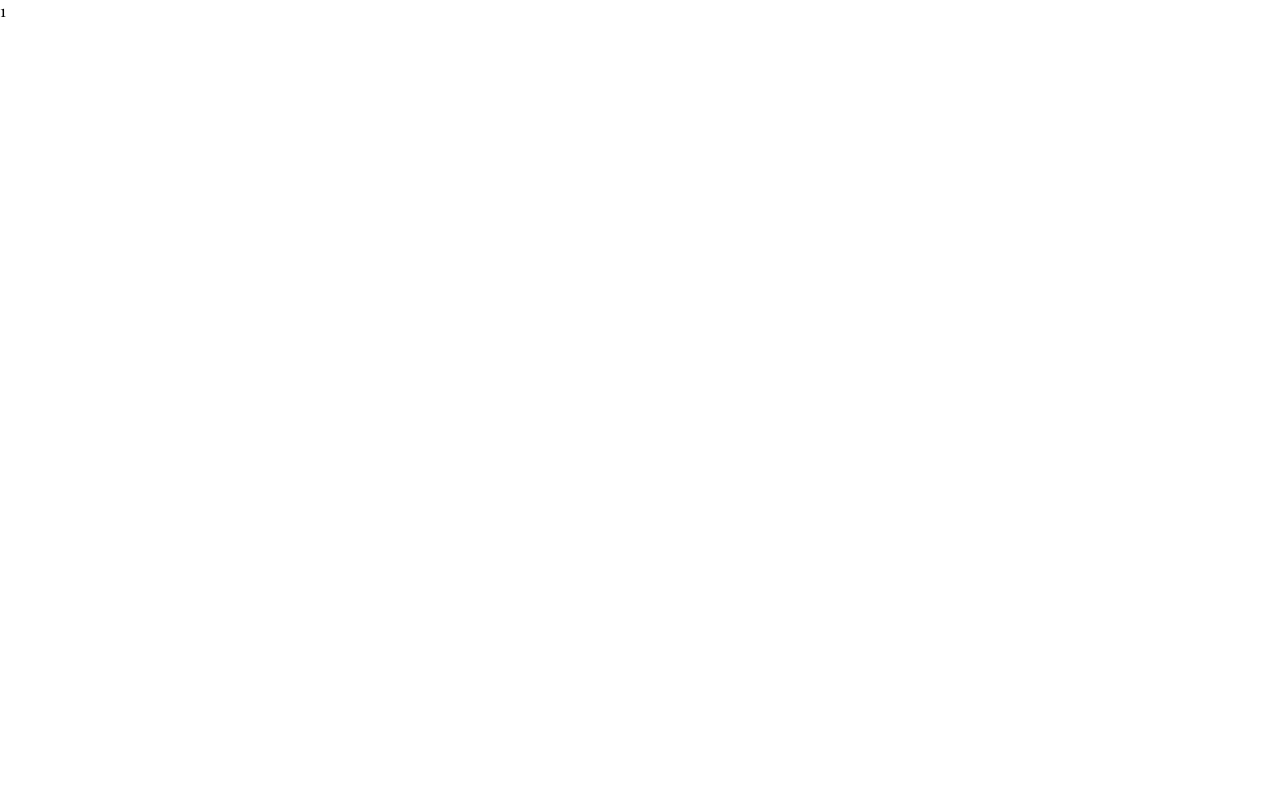
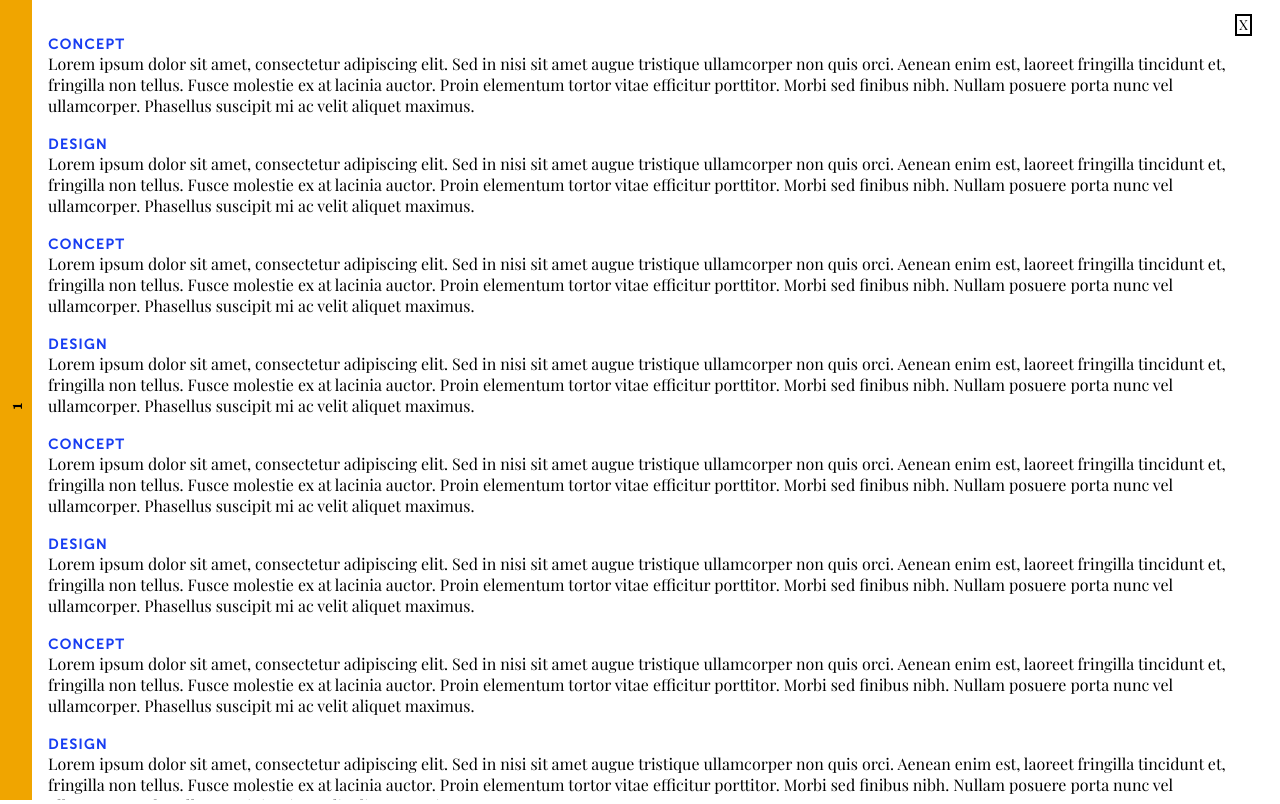
Before and after one commit to imsranka/portfolio-website, a Next.js app: page /work/1 in a window 1280 px wide. Built offline with nearby package versions, Linux system fonts and the light colour scheme.

Commit message:
PoW basic layout

```diff
--- a/pages/work/[wid].js
+++ b/pages/work/[wid].js
@@ -1,9 +1,122 @@
 import { useRouter } from "next/dist/client/router";
-import React from "react";
+import React, { useContext, useEffect } from "react";
+import { NavShowContext } from "../../utils/context/navContext";
+import pStyle from "../../styles/Project.module.css";
 
 const Wid = () => {
   const router = useRouter();
-  return <div style={{ color: "black" }}>{router.query.wid}</div>;
+  const { showNav, setShowNav } = useContext(NavShowContext);
+
+  useEffect(() => {
+    setShowNav(false);
+    return () => {
+      setShowNav(true);
+    };
+  }, []);
+  return (
+    <div
+      style={{
+        color: "black",
+        overflow: "auto",
+        height: "100vh",
+      }}
+    >
+      <div className={pStyle.close_btn} onClick={() => router.push("/works")}>
+        X
+      </div>
+      <h3 className={pStyle.banner}>{router.query.wid}</h3>
+      <article className={pStyle.outer_container}>
+        <section className={pStyle.concept}>
+          <span className={pStyle.title}>Concept</span>
+          <div>
+            Lorem ipsum dolor sit amet, consectetur adipiscing elit. Sed in nisi
+            sit amet augue tristique ullamcorper non quis orci. Aenean enim est,
+            laoreet fringilla tincidunt et, fringilla non tellus. Fusce molestie
+            ex at lacinia auctor. Proin elementum tortor vitae efficitur
+            porttitor. Morbi sed finibus nibh. Nullam posuere porta nunc vel
+            ullamcorper. Phasellus suscipit mi ac velit aliquet maximus.
+          </div>
+        </section>
+        <section className={pStyle.design}>
+          <span className={pStyle.title}>Design</span>
+          <div>
+            Lorem ipsum dolor sit amet, consectetur adipiscing elit. Sed in nisi
+            sit amet augue tristique ullamcorper non quis orci. Aenean enim est,
+            laoreet fringilla tincidunt et, fringilla non tellus. Fusce molestie
+            ex at lacinia auctor. Proin elementum tortor vitae efficitur
+            porttitor. Morbi sed finibus nibh. Nullam posuere porta nunc vel
+            ullamcorper. Phasellus suscipit mi ac velit aliquet maximus.
+          </div>
+        </section>
+        <section className={pStyle.concept}>
+          <span className={pStyle.title}>Concept</span>
+          <div>
+            Lorem ipsum dolor sit amet, consectetur adipiscing elit. Sed in nisi
+            sit amet augue tristique ullamcorper non quis orci. Aenean enim est,
+            laoreet fringilla tincidunt et, fringilla non tellus. Fusce molestie
+            ex at lacinia auctor. Proin elementum tortor vitae efficitur
+            porttitor. Morbi sed finibus nibh. Nullam posuere porta nunc vel
+            ullamcorper. Phasellus suscipit mi ac velit aliquet maximus.
+          </div>
+        </section>
+        <section className={pStyle.design}>
+          <span className={pStyle.title}>Design</span>
+          <div>
+            Lorem ipsum dolor sit amet, consectetur adipiscing elit. Sed in nisi
+            sit amet augue tristique ullamcorper non quis orci. Aenean enim est,
+            laoreet fringilla tincidunt et, fringilla non tellus. Fusce molestie
+            ex at lacinia auctor. Proin elementum tortor vitae efficitur
+            porttitor. Morbi sed finibus nibh. Nullam posuere porta nunc vel
+            ullamcorper. Phasellus suscipit mi ac velit aliquet maximus.
+          </div>
+        </section>
+        <section className={pStyle.concept}>
+          <span className={pStyle.title}>Concept</span>
+          <div>
+            Lorem ipsum dolor sit amet, consectetur adipiscing elit. Sed in nisi
+            sit amet augue tristique ullamcorper non quis orci. Aenean enim est,
+            laoreet fringilla tincidunt et, fringilla non tellus. Fusce molestie
+            ex at lacinia auctor. Proin elementum tortor vitae efficitur
+            porttitor. Morbi sed finibus nibh. Nullam posuere porta nunc vel
+            ullamcorper. Phasellus suscipit mi ac velit aliquet maximus.
+          </div>
+        </section>
+        <section className={pStyle.design}>
+          <span className={pStyle.title}>Design</span>
+          <div>
+            Lorem ipsum dolor sit amet, consectetur adipiscing elit. Sed in nisi
+            sit amet augue tristique ullamcorper non quis orci. Aenean enim est,
+            laoreet fringilla tincidunt et, fringilla non tellus. Fusce molestie
+            ex at lacinia auctor. Proin elementum tortor vitae efficitur
+            porttitor. Morbi sed finibus nibh. Nullam posuere porta nunc vel
+            ullamcorper. Phasellus suscipit mi ac velit aliquet maximus.
+          </div>
+        </section>
+        <section className={pStyle.concept}>
+          <span className={pStyle.title}>Concept</span>
+          <div>
+            Lorem ipsum dolor sit amet, consectetur adipiscing elit. Sed in nisi
+            sit amet augue tristique ullamcorper non quis orci. Aenean enim est,
+            laoreet fringilla tincidunt et, fringilla non tellus. Fusce molestie
+            ex at lacinia auctor. Proin elementum tortor vitae efficitur
+            porttitor. Morbi sed finibus nibh. Nullam posuere porta nunc vel
+            ullamcorper. Phasellus suscipit mi ac velit aliquet maximus.
+          </div>
+        </section>
+        <section className={pStyle.design}>
+          <span className={pStyle.title}>Design</span>
+          <div>
+            Lorem ipsum dolor sit amet, consectetur adipiscing elit. Sed in nisi
+            sit amet augue tristique ullamcorper non quis orci. Aenean enim est,
+            laoreet fringilla tincidunt et, fringilla non tellus. Fusce molestie
+            ex at lacinia auctor. Proin elementum tortor vitae efficitur
+            porttitor. Morbi sed finibus nibh. Nullam posuere porta nunc vel
+            ullamcorper. Phasellus suscipit mi ac velit aliquet maximus.
+          </div>
+        </section>
+      </article>
+    </div>
+  );
 };
 
 export default Wid;
--- /dev/null
+++ b/styles/Project.module.css
@@ -0,0 +1,54 @@
+.outer_container {
+  /* height: 100vh; */
+  width: 100%;
+  padding: 2em 2em 2em 3em;
+}
+
+section.concept,
+section.design {
+  display: inline-block;
+  width: 100%;
+  margin: 0 0 1em 0;
+}
+
+.title {
+  color: var(--link);
+  font-size: 14px;
+  line-height: 14px;
+  text-transform: uppercase;
+  letter-spacing: 0.1em;
+  font-weight: 900;
+  font-family: museo-sans;
+}
+
+.banner {
+  background: var(--main-golden);
+  color: var(--main-background);
+  text-align: center;
+  width: 2em;
+  text-transform: uppercase;
+  height: 100vh;
+  /* unicode-bidi: bidi-override !important; */
+  position: absolute;
+  transform: rotate(180deg);
+  top: 0;
+  writing-mode: vertical-rl;
+  letter-spacing: 1vw;
+  line-height: 1em;
+  font-size: 1em;
+  display: flex;
+  vertical-align: middle;
+  justify-content: center;
+  align-items: center;
+}
+
+.close_btn {
+  box-shadow: inset 0 0px 0 2px black;
+  padding: 4px;
+  line-height: 14px;
+  font-size: 14px;
+  cursor: pointer;
+  position: fixed;
+  right: 2em;
+  top: 1em;
+}
```
